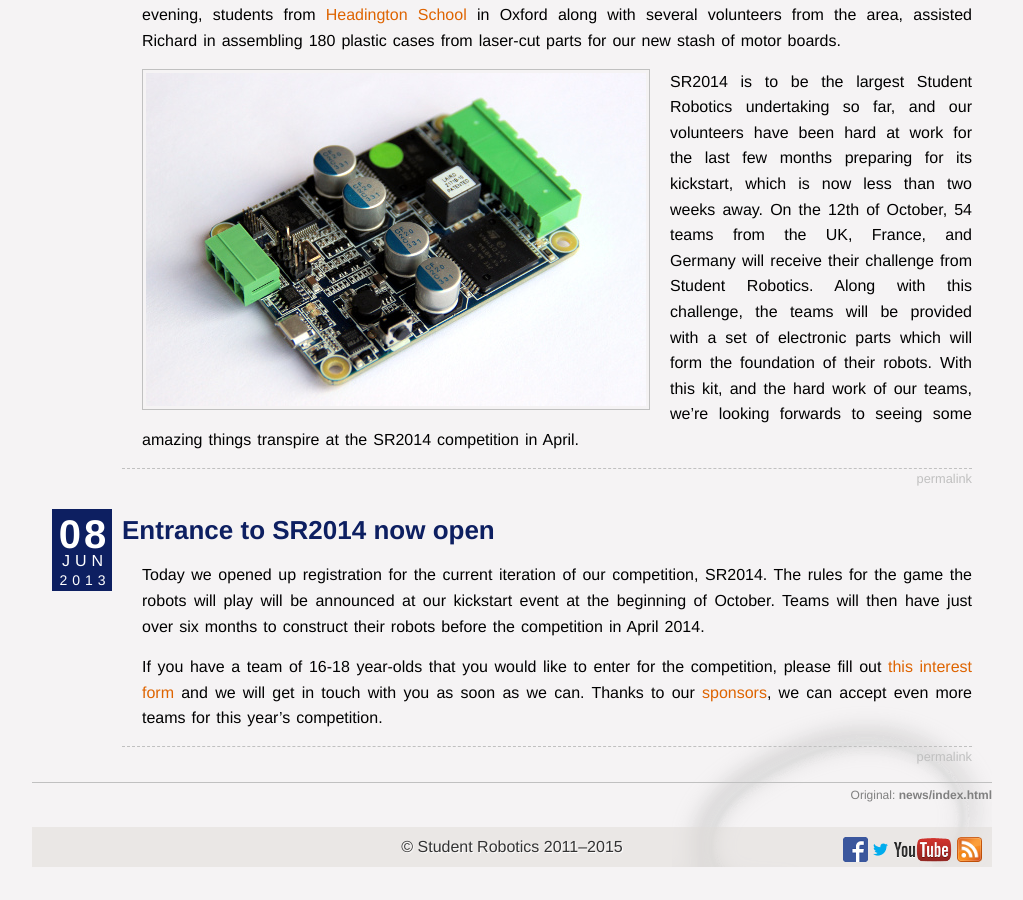
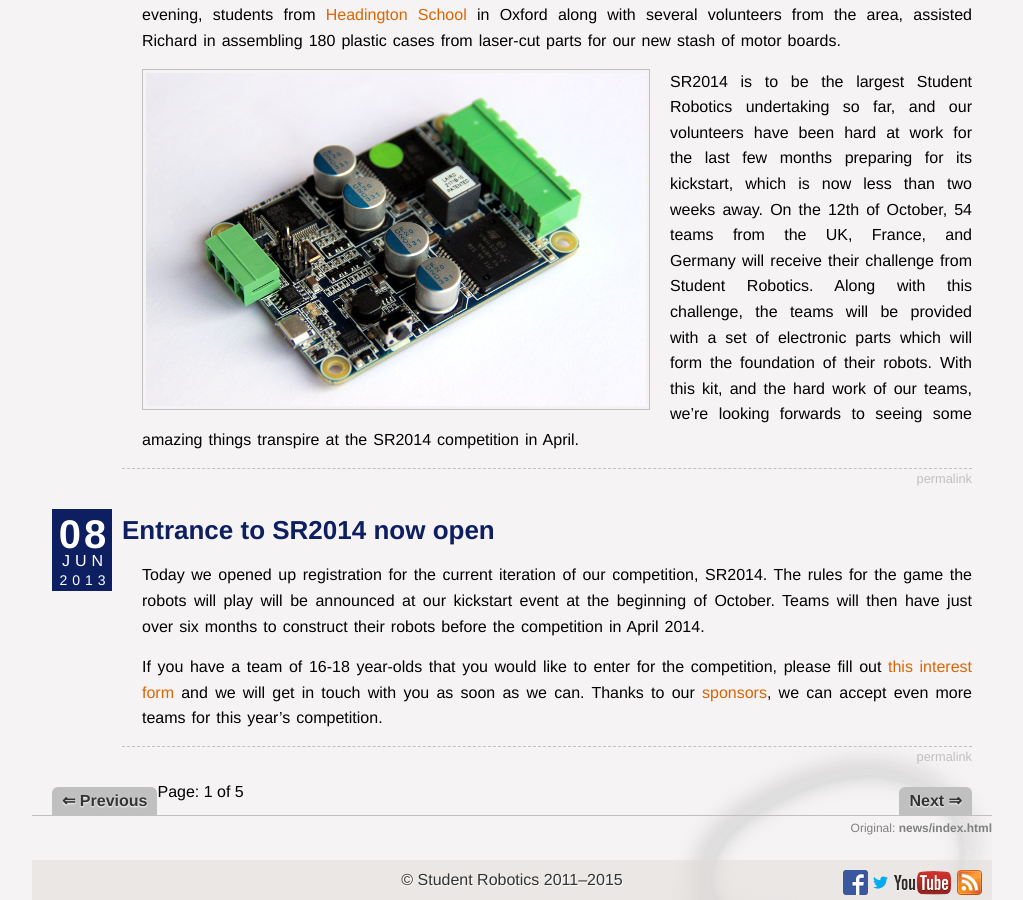
Before and after one commit to prophile/srweb-jekyll, a Jekyll site: the page built from news/index.html, in a window 1280 px wide and 900 px high, scrolled down 5428 px. Shown: the whole window, without its empty margins (128-1151 px from the left). Built offline with Jekyll 4.4.1, drawn with Linux system fonts in a browser that asks for light colours; a script that is not in the unit is left out; the list of posts is cut into pages by our own code; before the commit the page ends 6295 px from its top, so only the background shows below that.

Commit message:
add Half-arsed pagination buttons on the bottom of the /news/ pages

```diff
--- a/news/index.html
+++ b/news/index.html
@@ -22,3 +22,19 @@
   </div>
 </div>
 {% endfor %}
+
+<!-- Pagination links -->
+<div class="pagination">
+  {% if paginator.previous_page %}
+    <a href="{{ paginator.previous_page_path }}" class="previous">Previous</a>
+  {% else %}
+    <a class="previous link-bottom-left">Previous</a>
+  {% endif %}
+  {% if paginator.next_page %}
+    <a href="{{ paginator.next_page_path }}" class="next link-bottom-right">Next</a>
+  {% else %}
+    <a class="next ">Next</a>
+  {% endif %}
+
+  <div class="page_number">Page: {{ paginator.page }} of {{ paginator.total_pages }}</div>
+</div>
```
